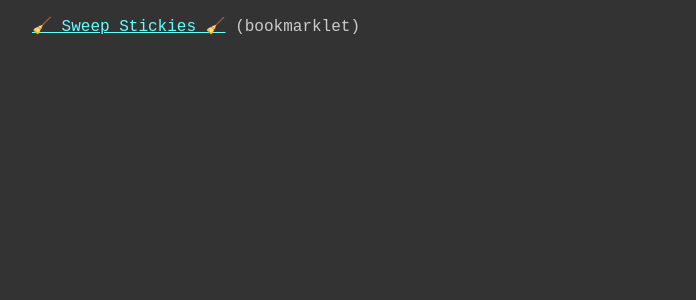
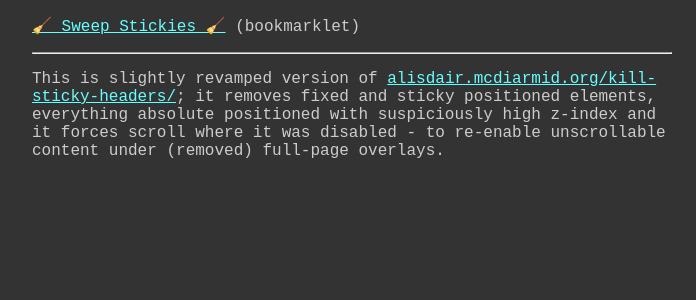
Before and after one commit to myfonj/myfonj.github.io, a Jekyll site: the page utils/bookmarklets/sweep-stickies.html, which Jekyll copies as it is, in a window 1280 px wide. Shown: the top 300 px of the page, without its empty margins (288-984 px from the left). Built offline with Jekyll 4.4.1, drawn with Linux system fonts in a browser that asks for light colours.

Commit message:
Update sweep-stickies.html

```diff
--- a/utils/bookmarklets/sweep-stickies.html
+++ b/utils/bookmarklets/sweep-stickies.html
@@ -9,3 +9,7 @@ pre{tab-size:2;-moz-tab-size:2;background-color: #444}
 </style></head><body>
 
 <p><a href="javascript:((u,n,s,t,i,c,k)=>n.querySelectorAll('*').forEach(e=>{true&&(/fixed|sticky/.test((c=getComputedStyle(e))[s])||(/absolute/.test(c[s])&&Number(c.zIndex)>t))&&e!=n.documentElement&&e!=(k=n.body)&&k.contains(e)&&e.parentNode.removeChild(e)||/hidden/.test(c[u])&&e.style.setProperty(u,'auto','important')}))('overflow',document,'position',1111)" title="🧹 Sweep Stickies 🧹">🧹 Sweep Stickies 🧹</a> (bookmarklet)
+
+<hr>
+
+<p>This is slightly revamped version of <a href="https://alisdair.mcdiarmid.org/kill-sticky-headers/">alisdair.mcdiarmid.org/kill-sticky-headers/</a>; it removes fixed and sticky positioned elements, everything absolute positioned with suspiciously high z-index and it forces scroll where it was disabled - to re-enable unscrollable content under (removed) full-page overlays.
```
